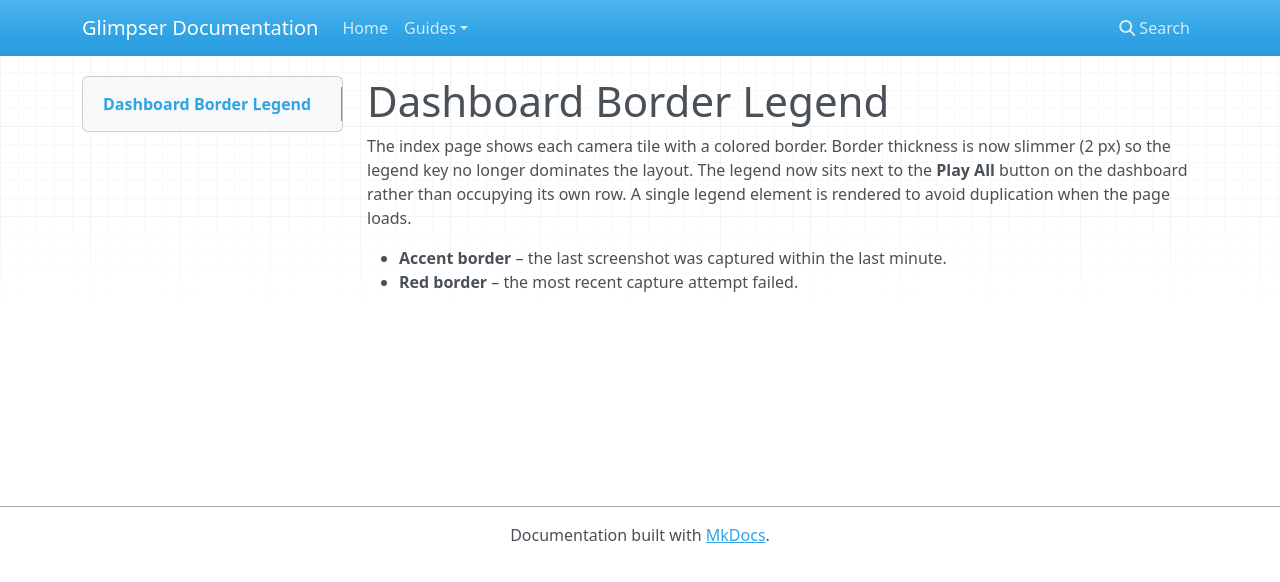
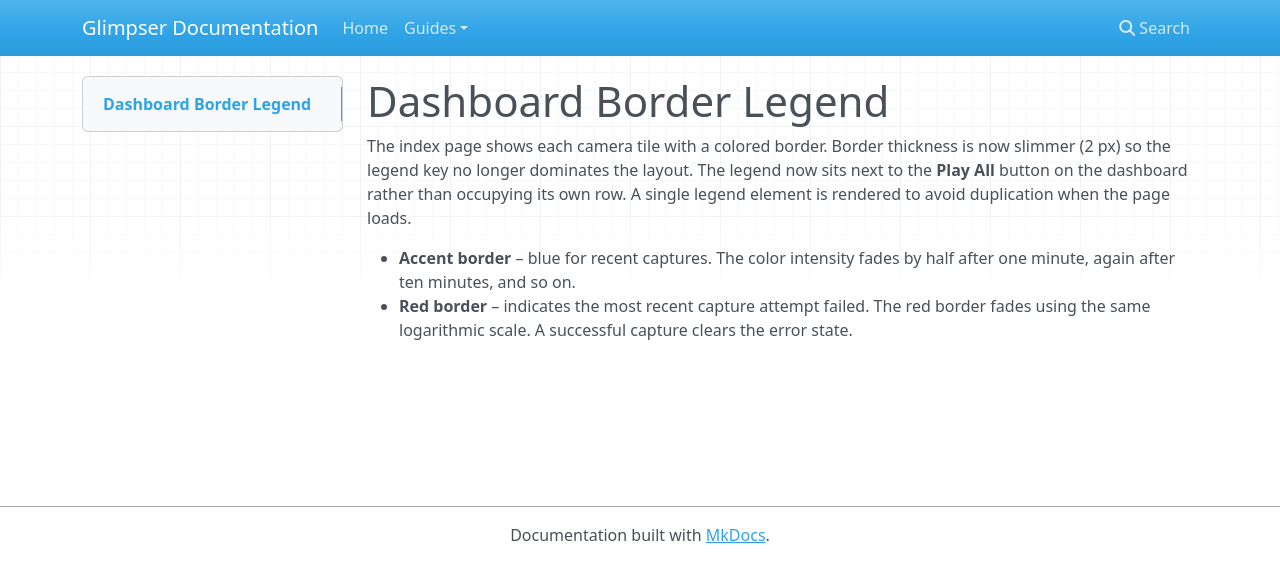
Before and after one commit to KristopherKubicki/glimpser, an MkDocs documentation site: the page built from docs/border_legend.md, in a window 1280 px wide. Shown: the top 582 px of the page. Built offline with MkDocs 1.6.1, drawn with Linux system fonts in a browser that asks for light colours; nearby versions of some CDN libraries.

Commit message:
feat(ui): fade status borders logarithmically

```diff
--- a/docs/border_legend.md
+++ b/docs/border_legend.md
@@ -6,5 +6,7 @@
 dashboard rather than occupying its own row. A single legend element is rendered
 to avoid duplication when the page loads.
 
-- **Accent border** – the last screenshot was captured within the last minute.
-- **Red border** – the most recent capture attempt failed.
+- **Accent border** – blue for recent captures. The color intensity fades by half after one minute,
+  again after ten minutes, and so on.
+- **Red border** – indicates the most recent capture attempt failed. The red border fades using the
+  same logarithmic scale. A successful capture clears the error state.
```
Also changed, not shown: app/static/js/templates.js (+19 -7 lines), 1 other file.
